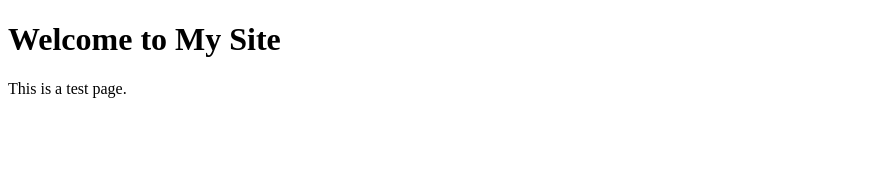
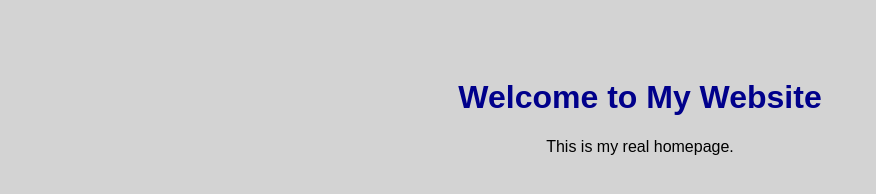
Before and after one commit to theshiraedit/startup, a plain HTML site: page index.html in a window 1280 px wide. Shown: the whole page, without its empty margins (0-876 px from the left). Drawn offline with Linux system fonts and the light colour scheme.

Commit message:
Update index.html

```diff
--- a/index.html
+++ b/index.html
@@ -1,10 +1,23 @@
 <!DOCTYPE html>
-<html>
+<html lang="en">
 <head>
-<title>My Website</title>
+<meta charset="UTF-8">
+<meta name="viewport" content="width=device-width, initial-scale=1.0">
+<title>My Real Website</title>
+<style>
+body {
+font-family: Arial, sans-serif;
+text-align: center;
+padding: 50px;
+background-color: lightgray;
+}
+h1 {
+color: darkblue;
+}
+</style>
 </head>
 <body>
-<h1>Welcome to My Site</h1>
-<p>This is a test page.</p>
+<h1>Welcome to My Website</h1>
+<p>This is my real homepage.</p>
 </body>
 </html>
```
